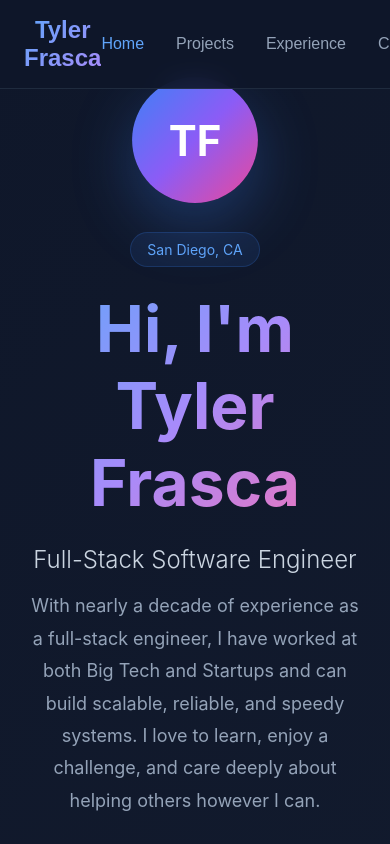
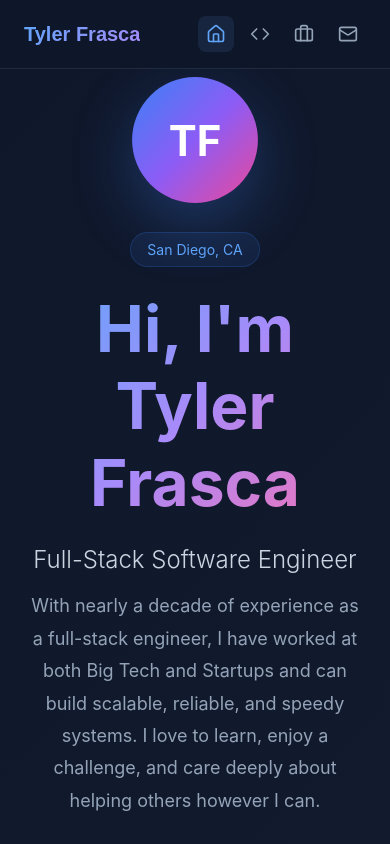
Before and after one commit to tfrasc/tfrasc.github.io, a React (Create React App) app in the folder personal-website/: page / in a window 390 px wide. Shown: the top 844 px of the page. Built offline with nearby package versions, Linux system fonts and the light colour scheme.

Commit message:
Add fixed mobile nav

```diff
--- a/personal-website/src/components/Navigation.jsx
+++ b/personal-website/src/components/Navigation.jsx
@@ -1,7 +1,7 @@
 import React from 'react';
-import { Menu, X } from 'lucide-react';
+import { Menu, X, Home, Briefcase, Code, Mail } from 'lucide-react';
 
-const Navigation = ({ activeSection, isMenuOpen, setIsMenuOpen, scrollToSection }) => {
+const Navigation = ({ activeSection, scrollToSection }) => {
   const styles = {
     nav: {
       position: 'fixed',
@@ -30,6 +30,7 @@ const Navigation = ({ activeSection, isMenuOpen, setIsMenuOpen, scrollToSection
       border: 'none',
       cursor: 'pointer',
     },
+    // Desktop navigation - text links
     navLinks: {
       display: 'flex',
       gap: '2rem',
@@ -49,71 +50,87 @@ const Navigation = ({ activeSection, isMenuOpen, setIsMenuOpen, scrollToSection
     navLinkActive: {
       color: '#60a5fa',
     },
-    mobileMenuBtn: {
+    // Mobile navigation - icon buttons
+    mobileNavLinks: {
       display: 'none',
+      gap: '0.5rem',
+    },
+    iconButton: {
       background: 'none',
       border: 'none',
       color: '#94a3b8',
       cursor: 'pointer',
+      padding: '0.5rem',
+      display: 'flex',
+      alignItems: 'center',
+      justifyContent: 'center',
+      transition: 'all 0.3s',
+      borderRadius: '0.5rem',
     },
-    mobileMenu: {
-      padding: '1rem 1.5rem',
-      borderTop: '1px solid #334155'
+    iconButtonActive: {
+      color: '#60a5fa',
+      background: 'rgba(96, 165, 250, 0.1)',
     },
   };
 
-  const sections = ['home', 'projects', 'experience', 'contact'];
+  const navItems = [
+    { id: 'home', label: 'home', icon: Home },
+    { id: 'projects', label: 'projects', icon: Code },
+    { id: 'experience', label: 'experience', icon: Briefcase },
+    { id: 'contact', label: 'contact', icon: Mail },
+  ];
 
   return (
     <nav style={styles.nav}>
+      <style>{`
+        @media (max-width: 768px) {
+          .desktop-nav { display: none !important; }
+          .mobile-nav { display: flex !important; }
+          .nav-logo { font-size: 1.25rem !important; }
+        }
+      `}</style>
+
       <div style={styles.navContent}>
-        <button onClick={() => scrollToSection('home')} style={styles.logo}>
+        <button onClick={() => scrollToSection('home')} style={styles.logo} className="nav-logo">
           Tyler Frasca
         </button>
 
-        <div style={styles.navLinks} className="nav-links">
-          {sections.map((section) => (
+        {/* Desktop Navigation - Text Links */}
+        <div style={styles.navLinks} className="desktop-nav">
+          {navItems.map((item) => (
             <button
-              key={section}
-              onClick={() => scrollToSection(section)}
+              key={item.id}
+              onClick={() => scrollToSection(item.id)}
               style={{
                 ...styles.navLink,
-                ...(activeSection === section ? styles.navLinkActive : {})
+                ...(activeSection === item.id ? styles.navLinkActive : {})
               }}
             >
-              {section}
+              {item.label}
             </button>
           ))}
         </div>
 
-        <button
-          onClick={() => setIsMenuOpen(!isMenuOpen)}
-          style={styles.mobileMenuBtn}
-          className="mobile-menu-btn"
-        >
-          {isMenuOpen ? <X size={24} /> : <Menu size={24} />}
-        </button>
+        {/* Mobile Navigation - Icon Buttons */}
+        <div style={styles.mobileNavLinks} className="mobile-nav">
+          {navItems.map((item) => {
+            const Icon = item.icon;
+            return (
+              <button
+                key={item.id}
+                onClick={() => scrollToSection(item.id)}
+                style={{
+                  ...styles.iconButton,
+                  ...(activeSection === item.id ? styles.iconButtonActive : {})
+                }}
+                title={item.label}
+              >
+                <Icon size={20} />
+              </button>
+            );
+          })}
+        </div>
       </div>
-
-      {isMenuOpen && (
-        <div style={styles.mobileMenu}>
-          {sections.map((section) => (
-            <button
-              key={section}
-              onClick={() => scrollToSection(section)}
-              style={{
-                ...styles.navLink,
-                display: 'block',
-                width: '100%',
-                textAlign: 'left',
-                marginBottom: '0.5rem',
-              }}
-            >
-              {section}
-            </button>
-          ))}
-        </div>
-      )}
     </nav>
   );
 };
```
